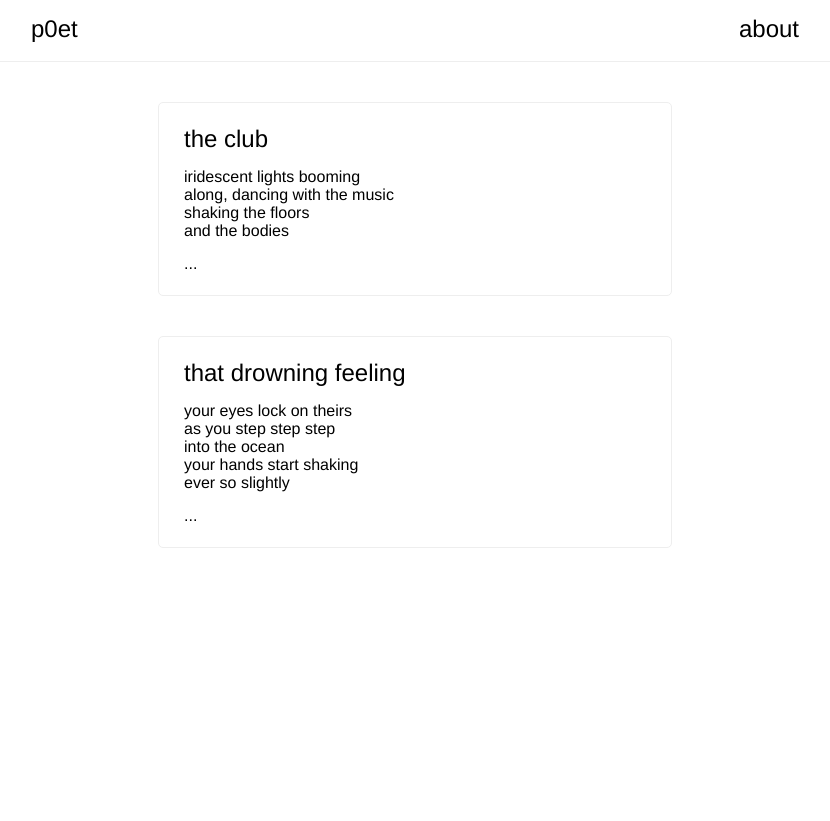
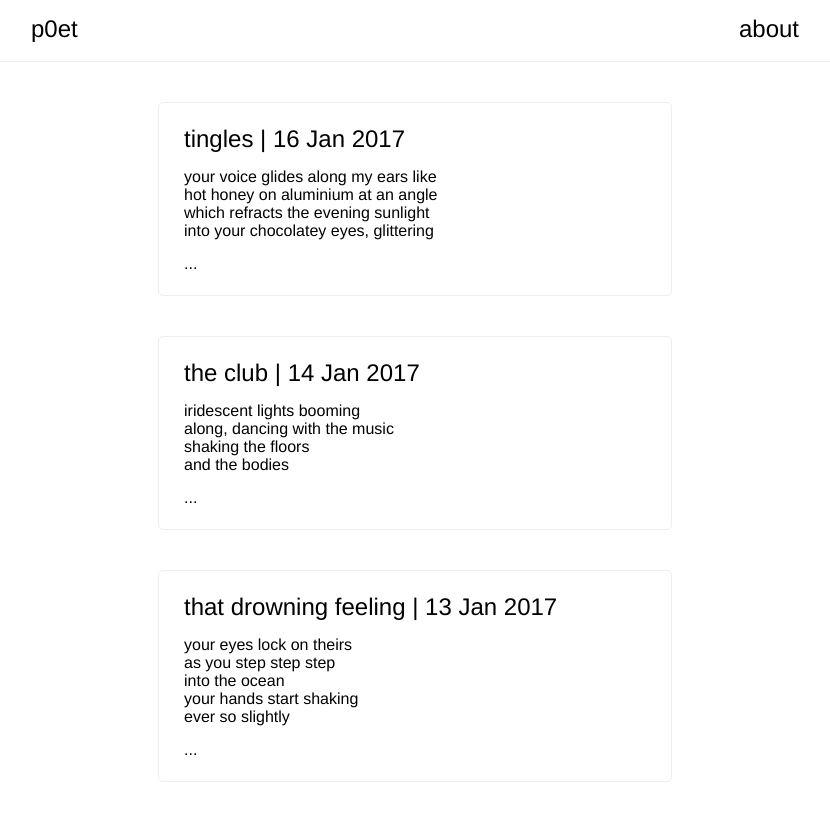
Before and after one commit to devericx/p0et, a Jekyll site: the page built from index.html, in a window 1280 px wide. Shown: the top 821 px of the page, without its empty margins (225-1055 px from the left). Built offline with Jekyll 4.4.1, drawn with Linux system fonts in a browser that asks for light colours; nearby versions of some CDN libraries.

Commit message:
Add tingles and dates.

```diff
--- a/_layouts/post.html
+++ b/_layouts/post.html
@@ -3,6 +3,6 @@ layout: default
 ---
 
 <div class="post">
-    <h4>{{page.title}}</h4>
+    <h4>{{page.title}} | {{page.date | date_to_string}}</h4>
     {{ content }}
 </div>
--- /dev/null
+++ b/_posts/2017-01-16-tingles.md
@@ -0,0 +1,18 @@
+---
+layout: post
+title: tingles
+---
+your voice glides along my ears like
+hot honey on aluminium at an angle
+which refracts the evening sunlight
+into your chocolatey eyes, glittering
+
+with skin as soft as untouched sand
+on some uninhabited island
+you are tingling (to the touch)
+
+no wonder guys fawn over
+your pictures like hungry seagulls
+around a rich kid’s picnic table
+
+your tits are damn huge
--- a/index.html
+++ b/index.html
@@ -5,7 +5,7 @@ layout: default
 {% for post in site.posts %}
     <div class="post">
         <a href="{{site.baseurl}}{{post.url}}">
-            <h4>{{post.title}}</h4>
+            <h4>{{post.title}} | {{post.date | date_to_string}}</h4>
             {{ post.excerpt }}
             <p id="ellipses">
                 ...
```
